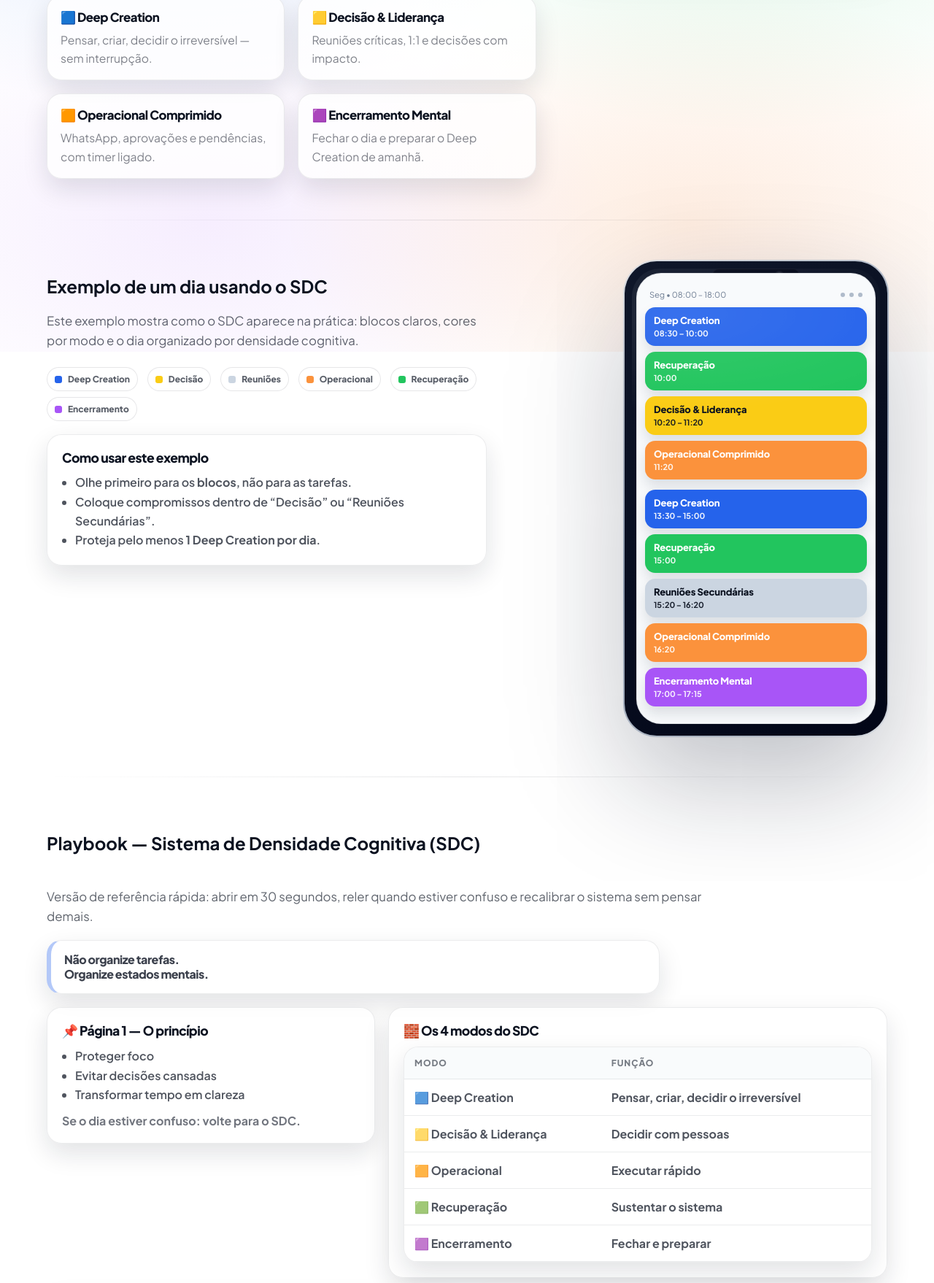
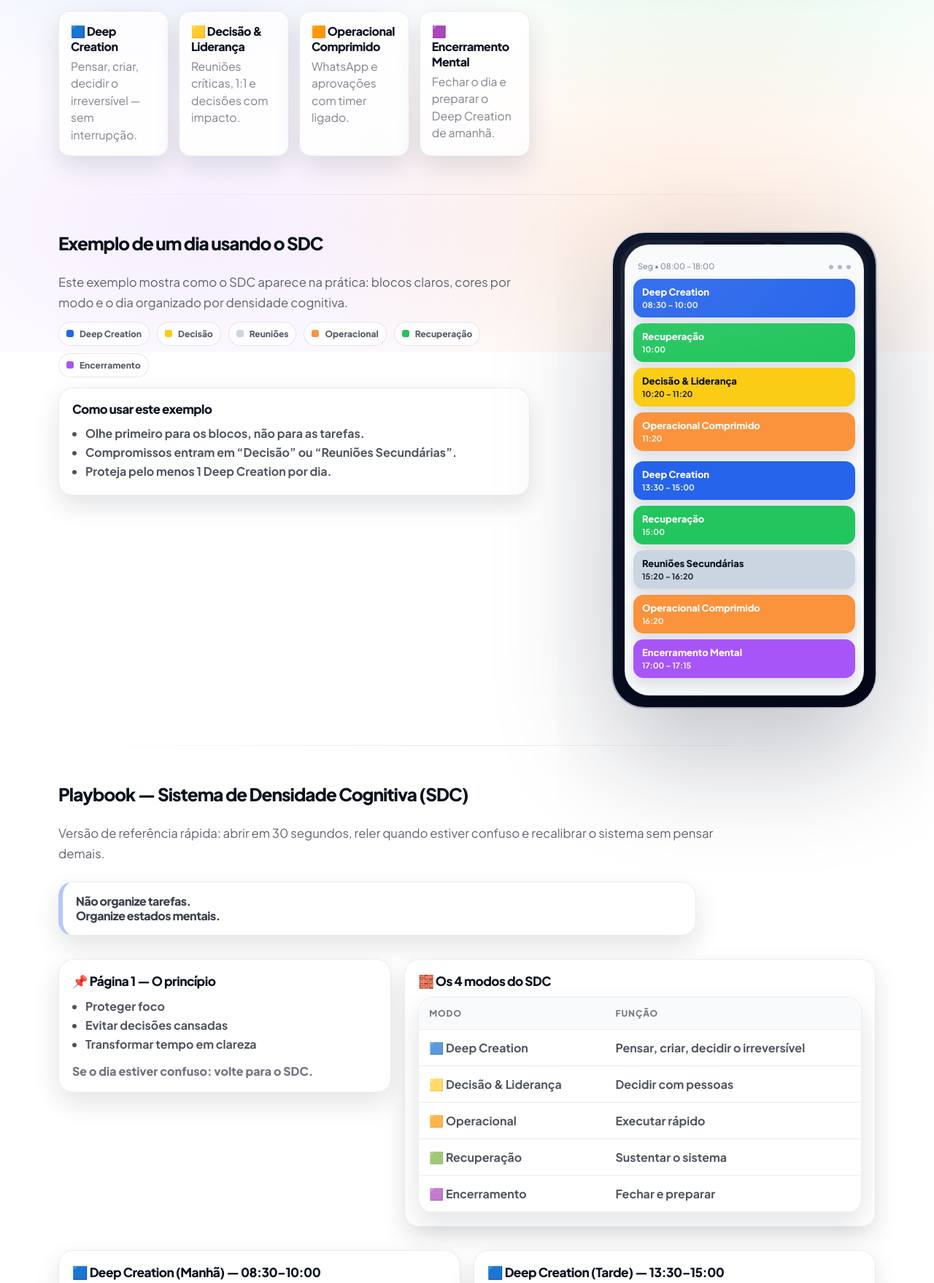
Before and after one commit to firminobruno/sdc, a plain HTML site: page index.html in a window 1280 px wide. Shown: the part 318-2076 px from the top of the page at 73% size. Drawn offline with Linux system fonts and the light colour scheme.

Commit message:
Update index.html

```diff
--- a/index.html
+++ b/index.html
@@ -13,14 +13,12 @@
     :root{
       --font:"Plus Jakarta Sans", Inter, system-ui, -apple-system, "Segoe UI", Roboto, Arial, sans-serif;
 
-      /* Light SaaS landing */
       --bg:#ffffff;
       --ink:#0b1220;
       --muted:rgba(11,18,32,.65);
       --muted2:rgba(11,18,32,.52);
       --hair:rgba(11,18,32,.10);
 
-      /* Accents */
       --deep:#2563eb;
       --decision:#facc15;
       --secondary:#cbd5e1;
@@ -28,14 +26,17 @@
       --recovery:#22c55e;
       --closing:#a855f7;
 
-      /* Surfaces */
-      --card:rgba(255,255,255,.78);
+      --card:rgba(255,255,255,.80);
       --card2:rgba(255,255,255,.66);
+
       --shadow-xl:0 60px 160px rgba(15,23,42,.28);
       --shadow-lg:0 30px 70px rgba(15,23,42,.16);
       --shadow-md:0 14px 34px rgba(15,23,42,.12);
+
       --radius:20px;
       --radius2:16px;
+
+      --container: 1160px;
     }
 
     *{ box-sizing:border-box; font-family:var(--font); }
@@ -49,7 +50,6 @@
       overflow-x:hidden;
     }
 
-    /* Background blobs */
     .bg{
       position:fixed; inset:0; z-index:-1; pointer-events:none;
       background:
@@ -60,7 +60,15 @@
         linear-gradient(#fff, #fff);
     }
 
-    .wrap{ max-width:1200px; margin:0 auto; padding:64px 24px 96px; }
+    .wrap{
+      max-width: var(--container);
+      margin: 0 auto;
+      padding: 64px 20px 96px;
+    }
+
+    /* vertical rhythm */
+    .stack-6 > * + *{ margin-top: 24px; }
+    .stack-8 > * + *{ margin-top: 32px; }
 
     .kicker{
       display:inline-flex; align-items:center; gap:10px;
@@ -74,39 +82,52 @@
       font-weight:700;
       font-size:13px;
       letter-spacing:.01em;
+      width: fit-content;
     }
 
     h1{
-      margin:18px 0 10px;
-      font-size:clamp(2.8rem, 4vw, 4.9rem);
-      line-height:1.03;
-      letter-spacing:-0.055em;
-      font-weight:800;
+      margin: 14px 0 0;
+      font-size: clamp(2.4rem, 4.1vw, 4.7rem);
+      line-height: 1.03;
+      letter-spacing: -0.055em;
+      font-weight: 800;
+    }
+
+    h2{
+      margin: 0;
+      font-size: clamp(1.45rem, 1.9vw, 2.2rem);
+      letter-spacing: -0.04em;
+      font-weight: 800;
     }
 
     p{
-      margin:8px 0 0;
+      margin: 0;
       max-width: 76ch;
       color: var(--muted);
       font-size: 1.05rem;
-      line-height: 1.6;
+      line-height: 1.65;
     }
 
     .divider{
-      height:1px;
+      height: 1px;
       background: linear-gradient(90deg, transparent, var(--hair), transparent);
-      margin: 56px 0;
+      margin: 52px 0;
+    }
+
+    /* Global grid (12 cols) */
+    .grid12{
+      display:grid;
+      grid-template-columns: repeat(12, minmax(0, 1fr));
+      gap: 18px;
+      align-items: start;
     }
 
     /* HERO */
-    .hero{
-      display:grid;
-      grid-template-columns: 1.2fr .8fr;
-      gap: 34px;
-      align-items:start;
-    }
-    @media (max-width: 960px){
-      .hero{ grid-template-columns: 1fr; }
+    .heroLeft{ grid-column: span 7; }
+    .heroRight{ grid-column: span 5; }
+
+    @media (max-width: 980px){
+      .heroLeft, .heroRight{ grid-column: span 12; }
     }
 
     .heroCard{
@@ -118,8 +139,8 @@
       padding: 18px;
       position: relative;
       overflow: hidden;
-      min-height: 170px;
     }
+
     .heroCard::before{
       content:"";
       position:absolute; inset:-2px;
@@ -132,58 +153,106 @@
       z-index: 0;
     }
     .heroCard > *{ position:relative; z-index:1; }
+
     .heroCard h3{
       margin:0 0 10px;
       font-weight:800;
       letter-spacing:-.03em;
       font-size:1.1rem;
     }
+
     .bullets{
       margin:0;
       padding-left: 18px;
       color: rgba(11,18,32,.74);
       line-height: 1.6;
+      font-weight: 650;
     }
 
-    /* Small cards */
-    .cards{
+    /* Mode cards */
+    .modeCards{
+      margin-top: 18px;
       display:grid;
-      grid-template-columns: repeat(auto-fit, minmax(240px, 1fr));
-      gap: 18px;
-      margin-top: 22px;
+      grid-template-columns: repeat(4, minmax(0, 1fr));
+      gap: 14px;
     }
+    @media (max-width: 980px){
+      .modeCards{ grid-template-columns: repeat(2, minmax(0, 1fr)); }
+    }
+    @media (max-width: 520px){
+      .modeCards{ grid-template-columns: 1fr; }
+    }
+
     .card{
       background: var(--card);
       border: 1px solid rgba(11,18,32,.08);
-      border-radius: var(--radius);
-      padding: 18px 18px 16px;
+      border-radius: var(--radius2);
+      padding: 16px;
       box-shadow: var(--shadow-md);
+      min-height: 112px;
     }
     .card h3{
-      margin:0 0 8px;
-      font-size: 1.05rem;
+      margin:0 0 6px;
+      font-size: 1rem;
       font-weight: 800;
       letter-spacing:-.03em;
     }
-    .card p{ margin: 0; font-size: .98rem; color: var(--muted2); }
-
-    /* Example layout */
-    .example{
-      display:grid;
-      grid-template-columns: 1.1fr .9fr;
-      gap: 56px;
-      align-items:start;
-    }
-    @media (max-width: 900px){
-      .example{ grid-template-columns: 1fr; }
+    .card p{
+      font-size: .98rem;
+      color: var(--muted2);
+      line-height: 1.5;
     }
 
-    /* Realistic phone mock */
+    /* Example */
+    .exampleText{ grid-column: span 7; }
+    .examplePhone{ grid-column: span 5; display:flex; justify-content:flex-end; }
+
+    @media (max-width: 980px){
+      .exampleText, .examplePhone{ grid-column: span 12; }
+      .examplePhone{ justify-content:flex-start; }
+    }
+
+    .pills{ display:flex; flex-wrap:wrap; gap:10px; margin-top: 12px; }
+    .pill{
+      display:inline-flex;
+      align-items:center;
+      gap: 8px;
+      padding: 8px 10px;
+      border-radius: 999px;
+      border: 1px solid rgba(11,18,32,.10);
+      background: rgba(255,255,255,.70);
+      font-weight: 800;
+      font-size: 12px;
+      color: rgba(11,18,32,.68);
+    }
+    .sw{ width: 10px; height: 10px; border-radius: 3px; display:inline-block; }
+
+    .panel{
+      background: var(--card);
+      border: 1px solid rgba(11,18,32,.08);
+      border-radius: var(--radius);
+      padding: 18px;
+      box-shadow: var(--shadow-md);
+      margin-top: 14px;
+    }
+    .panel h3{
+      margin: 0 0 10px;
+      font-size: 1.05rem;
+      font-weight: 800;
+      letter-spacing: -.03em;
+    }
+    .panel ul{
+      margin: 0;
+      padding-left: 18px;
+      color: rgba(11,18,32,.72);
+      line-height: 1.65;
+      font-weight: 650;
+    }
+
+    /* Realistic phone */
     .phone{
       position:relative;
-      width:100%;
-      max-width:360px;
-      margin-left:auto;
+      width: min(360px, 100%);
       border-radius: 44px;
       padding: 16px;
       background: linear-gradient(145deg, #0f172a, #020617);
@@ -236,7 +305,6 @@
       background: rgba(255,255,255,.14);
       box-shadow: 0 0 0 2px rgba(255,255,255,.06);
     }
-
     .screen{
       position:relative;
       background: #f8fafc;
@@ -253,13 +321,8 @@
       font-size: 11px;
       color:#64748b;
     }
-    .statusDots{
-      display:flex; gap:6px; align-items:center;
-    }
-    .dot{
-      width:6px; height:6px; border-radius:999px; background:#94a3b8;
-      opacity:.75;
-    }
+    .statusDots{ display:flex; gap:6px; align-items:center; }
+    .dot{ width:6px; height:6px; border-radius:999px; background:#94a3b8; opacity:.75; }
 
     .event{
       border-radius: 14px;
@@ -268,7 +331,6 @@
       color:#fff;
       font-weight: 800;
       font-size: 13px;
-      letter-spacing:-.01em;
       box-shadow: 0 10px 18px rgba(15,23,42,.12);
     }
     .event span{
@@ -286,37 +348,6 @@
     .closing{ background: var(--closing); }
 
     /* Playbook */
-    .playbook{
-      display:grid;
-      grid-template-columns: 1fr;
-      gap: 18px;
-    }
-
-    .pbGrid{
-      display:grid;
-      grid-template-columns: 1fr 1fr;
-      gap: 18px;
-      align-items:start;
-    }
-    @media (max-width: 900px){
-      .pbGrid{ grid-template-columns: 1fr; }
-    }
-
-    .pbCard{
-      background: var(--card);
-      border: 1px solid rgba(11,18,32,.08);
-      border-radius: var(--radius);
-      padding: 20px;
-      box-shadow: var(--shadow-md);
-    }
-
-    .pbCard h3{
-      margin: 0 0 10px;
-      font-size: 1.1rem;
-      font-weight: 800;
-      letter-spacing:-.03em;
-    }
-
     .quote{
       background: rgba(255,255,255,.75);
       border: 1px solid rgba(11,18,32,.08);
@@ -328,23 +359,43 @@
       font-weight: 800;
       letter-spacing: -.03em;
       line-height: 1.25;
-      max-width: 75ch;
+      max-width: 78ch;
     }
 
+    .pbCard{
+      background: var(--card);
+      border: 1px solid rgba(11,18,32,.08);
+      border-radius: var(--radius);
+      padding: 18px;
+      box-shadow: var(--shadow-md);
+    }
+    .pbCard h3{
+      margin: 0 0 10px;
+      font-size: 1.08rem;
+      font-weight: 800;
+      letter-spacing:-.03em;
+    }
     .pbList{
       margin: 10px 0 0;
       padding-left: 18px;
       color: rgba(11,18,32,.72);
       line-height: 1.65;
-      font-weight: 600;
+      font-weight: 650;
     }
-
     .pbRule{
       margin-top: 12px;
       color: rgba(11,18,32,.58);
-      font-weight: 700;
+      font-weight: 800;
     }
 
+    /* Playbook grid placement */
+    .pbA{ grid-column: span 5; }
+    .pbB{ grid-column: span 7; }
+    @media (max-width: 980px){
+      .pbA, .pbB{ grid-column: span 12; }
+    }
+
+    /* Table */
     .tableWrap{
       overflow:auto;
       border-radius: var(--radius);
@@ -352,14 +403,13 @@
       background: rgba(255,255,255,.75);
       box-shadow: var(--shadow-md);
     }
-
     table{
       width: 100%;
       border-collapse: collapse;
-      min-width: 640px;
+      min-width: 560px; /* prevents ugly squish; scroll when needed */
     }
     th, td{
-      padding: 14px 14px;
+      padding: 14px;
       border-bottom: 1px solid rgba(11,18,32,.08);
       text-align:left;
       vertical-align: top;
@@ -370,27 +420,15 @@
       text-transform: uppercase;
       color: rgba(11,18,32,.55);
       font-weight: 900;
-      background: rgba(248,250,252,.8);
+      background: rgba(248,250,252,.85);
     }
-    td{
-      color: rgba(11,18,32,.72);
-      font-weight: 650;
+    td{ color: rgba(11,18,32,.72); font-weight: 650; }
+
+    /* Blocks section cards grid */
+    .pbBlock{ grid-column: span 6; }
+    @media (max-width: 980px){
+      .pbBlock{ grid-column: span 12; }
     }
-
-    .pill{
-      display:inline-flex;
-      align-items:center;
-      gap: 8px;
-      padding: 8px 10px;
-      border-radius: 999px;
-      border: 1px solid rgba(11,18,32,.10);
-      background: rgba(255,255,255,.70);
-      font-weight: 800;
-      font-size: 12px;
-      color: rgba(11,18,32,.68);
-      margin: 8px 10px 0 0;
-    }
-    .sw{ width: 10px; height: 10px; border-radius: 3px; display:inline-block; }
 
     footer{
       margin-top: 56px;
@@ -400,8 +438,6 @@
       font-weight: 700;
       letter-spacing: -0.01em;
     }
-
-    a{ color: inherit; }
   </style>
 </head>
 
@@ -411,8 +447,8 @@
   <div class="wrap">
 
     <!-- HERO -->
-    <div class="hero">
-      <div>
+    <section class="grid12">
+      <div class="heroLeft stack-6">
         <div class="kicker">🧠 SDC • Manual de referência rápida</div>
         <h1>Sistema de Densidade Cognitiva</h1>
         <p>
@@ -420,7 +456,7 @@
           Se o dia estiver confuso, volte para este sistema.
         </p>
 
-        <div class="cards">
+        <div class="modeCards">
           <div class="card">
             <h3>🟦 Deep Creation</h3>
             <p>Pensar, criar, decidir o irreversível — sem interrupção.</p>
@@ -431,7 +467,7 @@
           </div>
           <div class="card">
             <h3>🟧 Operacional Comprimido</h3>
-            <p>WhatsApp, aprovações e pendências, com timer ligado.</p>
+            <p>WhatsApp e aprovações com timer ligado.</p>
           </div>
           <div class="card">
             <h3>🟪 Encerramento Mental</h3>
@@ -440,7 +476,7 @@
         </div>
       </div>
 
-      <aside class="heroCard">
+      <aside class="heroRight heroCard">
         <h3>Regra-mãe do SDC</h3>
         <ul class="bullets">
           <li>Você agenda <strong>modos cognitivos</strong>, não tarefas.</li>
@@ -448,20 +484,20 @@
           <li>Se não cabe no bloco, <strong>não entra</strong>.</li>
         </ul>
       </aside>
-    </div>
+    </section>
 
     <div class="divider"></div>
 
     <!-- EXEMPLO + CELULAR -->
-    <section class="example">
-      <div>
+    <section class="grid12">
+      <div class="exampleText stack-6">
         <h2>Exemplo de um dia usando o SDC</h2>
         <p>
           Este exemplo mostra como o SDC aparece na prática: blocos claros, cores por modo
           e o dia organizado por densidade cognitiva.
         </p>
 
-        <div style="margin-top:14px;">
+        <div class="pills">
           <span class="pill"><span class="sw" style="background:var(--deep)"></span>Deep Creation</span>
           <span class="pill"><span class="sw" style="background:var(--decision)"></span>Decisão</span>
           <span class="pill"><span class="sw" style="background:var(--secondary)"></span>Reuniões</span>
@@ -470,17 +506,17 @@
           <span class="pill"><span class="sw" style="background:var(--closing)"></span>Encerramento</span>
         </div>
 
-        <div class="pbCard" style="margin-top:18px;">
+        <div class="panel">
           <h3>Como usar este exemplo</h3>
-          <ul class="pbList">
+          <ul>
             <li>Olhe primeiro para os <strong>blocos</strong>, não para as tarefas.</li>
-            <li>Coloque compromissos dentro de “Decisão” ou “Reuniões Secundárias”.</li>
+            <li>Compromissos entram em “Decisão” ou “Reuniões Secundárias”.</li>
             <li>Proteja pelo menos <strong>1 Deep Creation por dia</strong>.</li>
           </ul>
         </div>
       </div>
 
-      <!-- Phone mock -->
+      <div class="examplePhone">
         <div class="phone" aria-label="Exemplo visual de agenda no celular">
           <div class="notch"><div class="speaker"></div><div class="camera"></div></div>
           <div class="screen">
@@ -503,23 +539,22 @@
             <div class="event closing">Encerramento Mental<span>17:00 – 17:15</span></div>
           </div>
         </div>
+      </div>
     </section>
 
     <div class="divider"></div>
 
-    <!-- PLAYBOOK COMPLETO -->
-    <section class="playbook">
+    <!-- PLAYBOOK -->
+    <section class="stack-8">
+      <div class="stack-6">
         <h2>Playbook — Sistema de Densidade Cognitiva (SDC)</h2>
-      <p>
-        Versão de referência rápida: abrir em 30 segundos, reler quando estiver confuso e recalibrar o sistema sem pensar demais.
-      </p>
-
-      <div class="quote">
-        Não organize tarefas.<br/>Organize estados mentais.
+        <p>Versão de referência rápida: abrir em 30 segundos, reler quando estiver confuso e recalibrar o sistema sem pensar demais.</p>
+        <div class="quote">Não organize tarefas.<br/>Organize estados mentais.</div>
       </div>
 
-      <div class="pbGrid">
-        <div class="pbCard">
+      <!-- princípio + tabela -->
+      <div class="grid12">
+        <div class="pbA pbCard">
           <h3>📌 Página 1 — O princípio</h3>
           <ul class="pbList">
             <li>Proteger foco</li>
@@ -529,7 +564,7 @@
           <div class="pbRule">Se o dia estiver confuso: volte para o SDC.</div>
         </div>
 
-        <div class="pbCard">
+        <div class="pbB pbCard">
           <h3>🧱 Os 4 modos do SDC</h3>
           <div class="tableWrap">
             <table>
@@ -540,36 +575,21 @@
                 </tr>
               </thead>
               <tbody>
-                <tr>
-                  <td>🟦 Deep Creation</td>
-                  <td>Pensar, criar, decidir o irreversível</td>
-                </tr>
-                <tr>
-                  <td>🟨 Decisão & Liderança</td>
-                  <td>Decidir com pessoas</td>
-                </tr>
-                <tr>
-                  <td>🟧 Operacional</td>
-                  <td>Executar rápido</td>
-                </tr>
-                <tr>
-                  <td>🟩 Recuperação</td>
-                  <td>Sustentar o sistema</td>
-                </tr>
-                <tr>
-                  <td>🟪 Encerramento</td>
-                  <td>Fechar e preparar</td>
-                </tr>
+                <tr><td>🟦 Deep Creation</td><td>Pensar, criar, decidir o irreversível</td></tr>
+                <tr><td>🟨 Decisão & Liderança</td><td>Decidir com pessoas</td></tr>
+                <tr><td>🟧 Operacional</td><td>Executar rápido</td></tr>
+                <tr><td>🟩 Recuperação</td><td>Sustentar o sistema</td></tr>
+                <tr><td>🟪 Encerramento</td><td>Fechar e preparar</td></tr>
               </tbody>
             </table>
           </div>
         </div>
       </div>
 
-      <!-- Bloco a bloco -->
-      <div class="pbGrid">
+      <!-- blocos -->
+      <div class="grid12">
 
-        <div class="pbCard">
+        <div class="pbBlock pbCard">
           <h3>🟦 Deep Creation (Manhã) — 08:30–10:00</h3>
           <div class="pbRule">Serve para</div>
           <ul class="pbList">
@@ -591,7 +611,7 @@
           <div class="pbRule">Pergunta-chave: isso exige silêncio e profundidade?</div>
         </div>
 
-        <div class="pbCard">
+        <div class="pbBlock pbCard">
           <h3>🟦 Deep Creation (Tarde) — 13:30–15:00</h3>
           <div class="pbRule">Serve para</div>
           <ul class="pbList">
@@ -611,7 +631,7 @@
           <div class="pbRule">Regra: se não houver energia, pule.</div>
         </div>
 
-        <div class="pbCard">
+        <div class="pbBlock pbCard">
           <h3>🟨 Decisão & Liderança — 10:20–11:20</h3>
           <div class="pbRule">Serve para</div>
           <ul class="pbList">
@@ -629,7 +649,7 @@
           </ul>
         </div>
 
-        <div class="pbCard">
+        <div class="pbBlock pbCard">
           <h3>⚪ Reuniões Secundárias — 15:20–16:20</h3>
           <div class="pbRule">Serve para</div>
           <ul class="pbList">
@@ -637,11 +657,10 @@
             <li>Acompanhamento</li>
             <li>Alinhamento tático</li>
           </ul>
-
           <div class="pbRule">Regra: nada irreversível aqui.</div>
         </div>
 
-        <div class="pbCard">
+        <div class="pbBlock pbCard">
           <h3>🟧 Operacional Comprimido — 11:20–11:50 / 16:20–16:50</h3>
           <div class="pbRule">Serve para</div>
           <ul class="pbList">
@@ -659,7 +678,7 @@
           </ul>
         </div>
 
-        <div class="pbCard">
+        <div class="pbBlock pbCard">
           <h3>🟩 Recuperação Cognitiva — 10:00 / 15:00</h3>
           <div class="pbRule">Serve para</div>
           <ul class="pbList">
@@ -668,11 +687,10 @@
             <li>Água</li>
             <li>Nada de tela</li>
           </ul>
-
           <div class="pbRule">Sem isso, o SDC quebra.</div>
         </div>
 
-        <div class="pbCard">
+        <div class="pbBlock pbCard">
           <h3>🟪 Encerramento Mental — 17:00–17:15</h3>
           <div class="pbRule">Serve para</div>
           <ul class="pbList">
@@ -682,7 +700,7 @@
           </ul>
         </div>
 
-        <div class="pbCard">
+        <div class="pbBlock pbCard">
           <h3>🚨 Sinais de alerta</h3>
           <ul class="pbList">
             <li>Agenda cheia demais</li>
@@ -695,9 +713,7 @@
 
       </div>
 
-      <div class="quote" style="margin-top:6px;">
-        Agenda é defesa cognitiva.<br/>Clareza vem antes da ação.
-      </div>
+      <div class="quote">Agenda é defesa cognitiva.<br/>Clareza vem antes da ação.</div>
 
       <div class="pbCard">
         <h3>Como usar esse playbook</h3>
```
Lines whose indentation alone changed are shown as unchanged.
